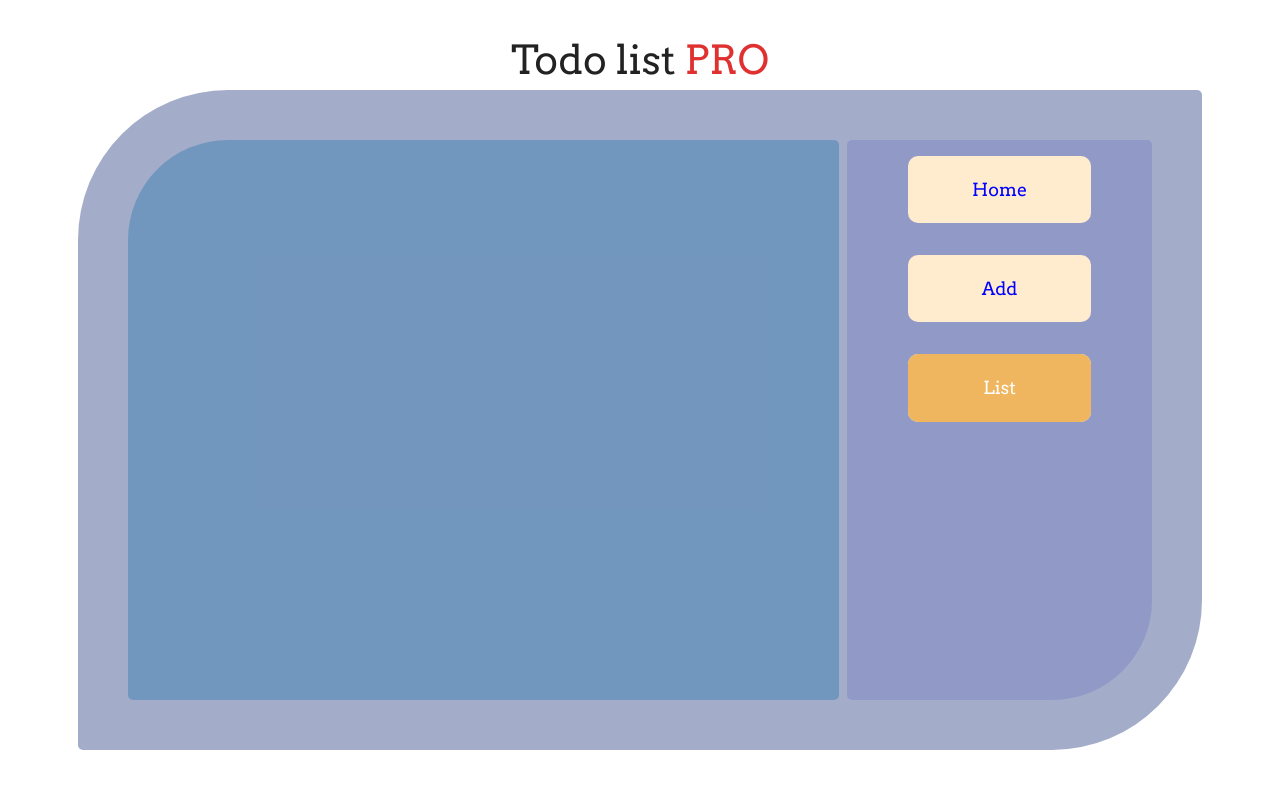
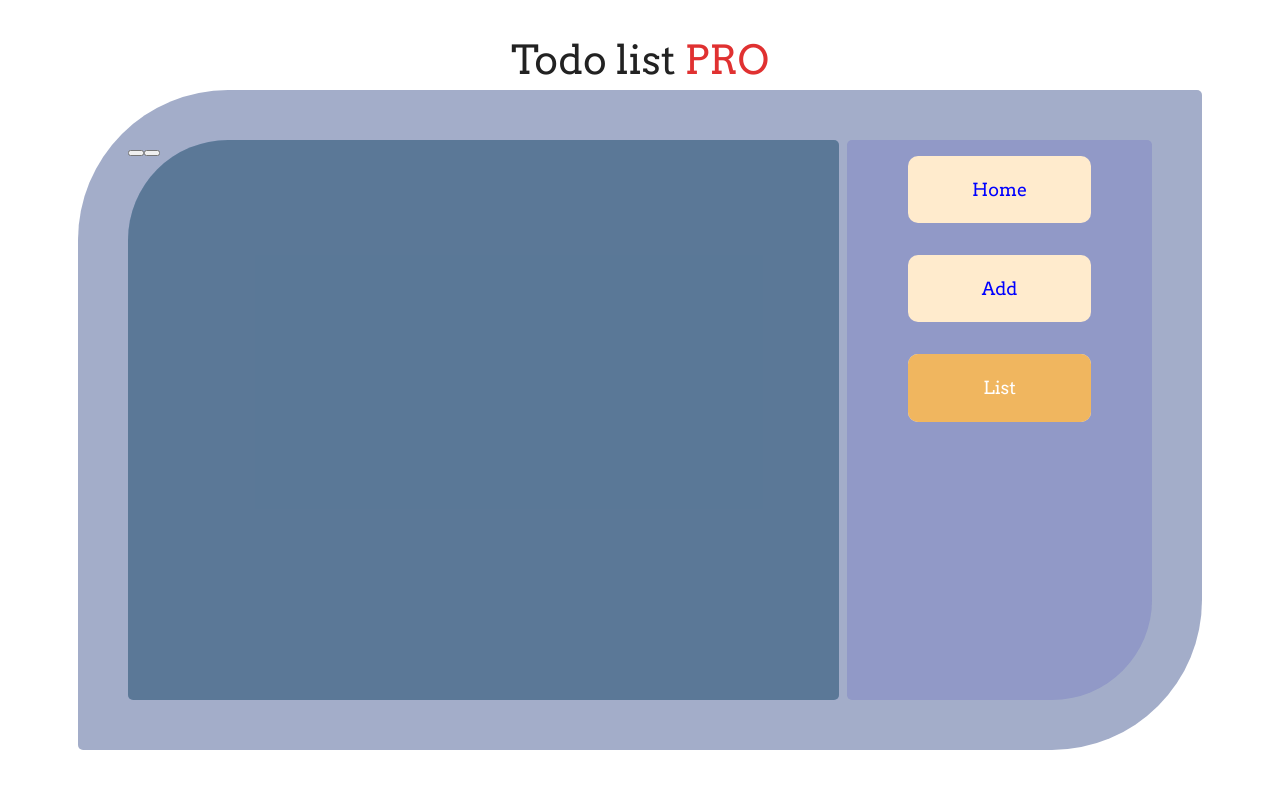
Before and after one commit to sinaGh-cyber/todo-list, a React (Create React App) app: page /detailed-list in a window 1280 px wide. Shown: the top 788 px of the page. Built offline with nearby package versions, Linux system fonts and the light colour scheme.

Commit message:
alert component + alertrovide added

```diff
--- a/src/components/ListItem/ListItem.jsx
+++ b/src/components/ListItem/ListItem.jsx
@@ -1,6 +1,7 @@
 import { useState } from 'react/cjs/react.development';
 import Classes from './ListItem.module.css';
 import { usePriorityQueue } from '../../provider/priorityQueueProvider';
+import Alert from '../alert/Alert';
 
 const ListItem = ({ priority, description, title }) => {
   const [descriptionIsShowed, setDescriptionIsShowed] = useState(false);
@@ -68,7 +69,12 @@ const ListItem = ({ priority, description, title }) => {
             <button className={Classes.done}>
               <i className={Classes.icon}></i>
             </button>
-            <button className={Classes.delete}>
+            <button
+              onClick={() => {
+                console.log('1');
+              }}
+              className={Classes.delete}
+            >
               <i className={Classes.icon}></i>
             </button>
           </div>
--- /dev/null
+++ b/src/components/alert/Alert.jsx
@@ -0,0 +1,24 @@
+import Classes from './Alert.module.css';
+
+const Alert = ({ action, id }) => {
+  console.log('alert');
+  return (
+    <>
+      <section className={Classes.background}>
+        <section className="alert">
+          <div className="message"></div>
+          <div className="buttons">
+            <button className="yes">
+              <i></i>
+            </button>
+            <button className="no">
+              <i></i>
+            </button>
+          </div>
+        </section>
+      </section>
+    </>
+  );
+};
+
+export default Alert;
--- /dev/null
+++ b/src/components/alert/Alert.module.css
@@ -0,0 +1,22 @@
+section.background {
+  z-index: 1000;
+  background-color: rgba(0, 0, 0, 0.205);
+  position: absolute;
+  top: 0;
+  left: 0;
+  right: 0;
+  bottom: 0;
+  border-radius: 100px 5px 5px 5px;
+  /* top: -100px; */
+}
+
+section.alert {
+  width: 60%;
+  height: 30%;
+  background-color: #fff;
+  border-radius: 10px;
+  display: flex;
+  flex-direction: column;
+  justify-content: center;
+  align-items: center;
+}
--- a/src/components/mainApp/mainApp.jsx
+++ b/src/components/mainApp/mainApp.jsx
@@ -1,11 +1,17 @@
 import indexRoutes from '../../routes/index';
 import { Route, Switch } from 'react-router-dom';
+import AlertProvider from '../../provider/alertProvider';
+import { useAlert } from '../../provider/alertProvider';
+import Alert from '../alert/Alert';
 import Classes from './mainApp.module.css';
 import PriorityQueueProvider from '../../provider/priorityQueueProvider';
+
 const MainApp = () => {
   return (
     <PriorityQueueProvider>
       <section id={Classes.left}>
+        <Alert></Alert>
+
         <Switch>
           {indexRoutes.map(({ isExact, path, component }, key) => {
             return (
--- a/src/components/mainApp/mainApp.module.css
+++ b/src/components/mainApp/mainApp.module.css
@@ -7,6 +7,7 @@
   display: flex;
   justify-content: center;
   align-items: center;
+  position: relative;
 }
 
 @media (max-width: 800px) {
--- /dev/null
+++ b/src/provider/alertProvider.jsx
@@ -0,0 +1,24 @@
+import React, { useContext, useState } from 'react';
+import { createContext } from 'react/cjs/react.development';
+import { Children } from 'react/cjs/react.production.min';
+
+const alertContext = createContext(undefined);
+
+const AlertProvider = () => {
+    const [isAlert, setIsAlert] = useState({
+        showAlert: false,
+        message: '',
+        action: '',
+      });
+
+  return <alertContext.Provider value={{isAlert, setIsAlert}} >{Children}</alertContext.Provider>;
+};
+
+const useAlert = () => {
+    const myContext = useContext(alertContext);
+    if (myContext) return myContext;
+    throw new Error('provider issue');
+  };
+
+  export default AlertProvider;
+  export {useAlert};
```
